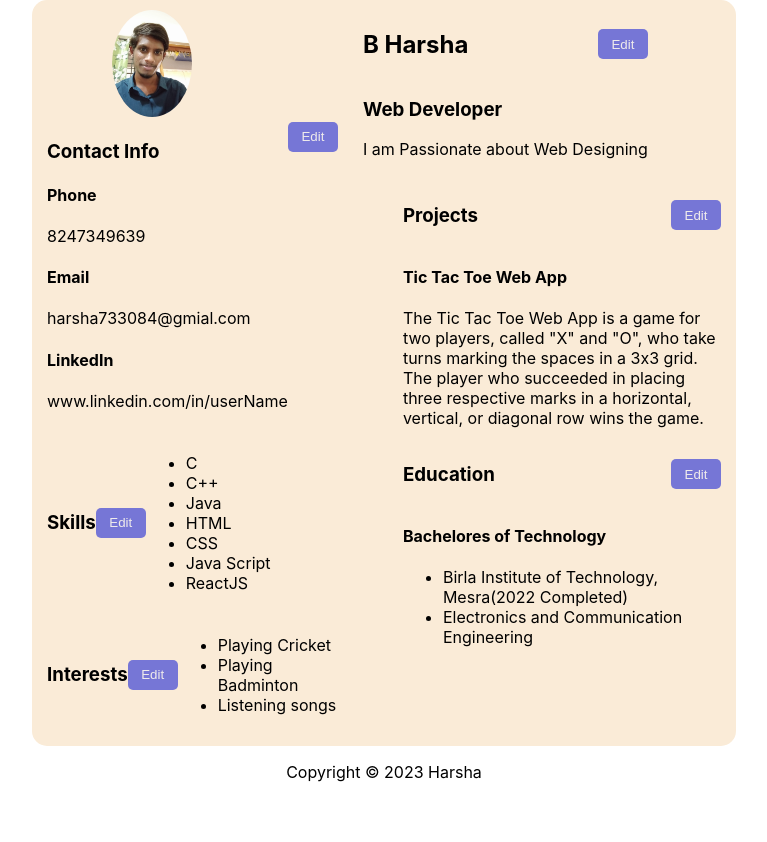
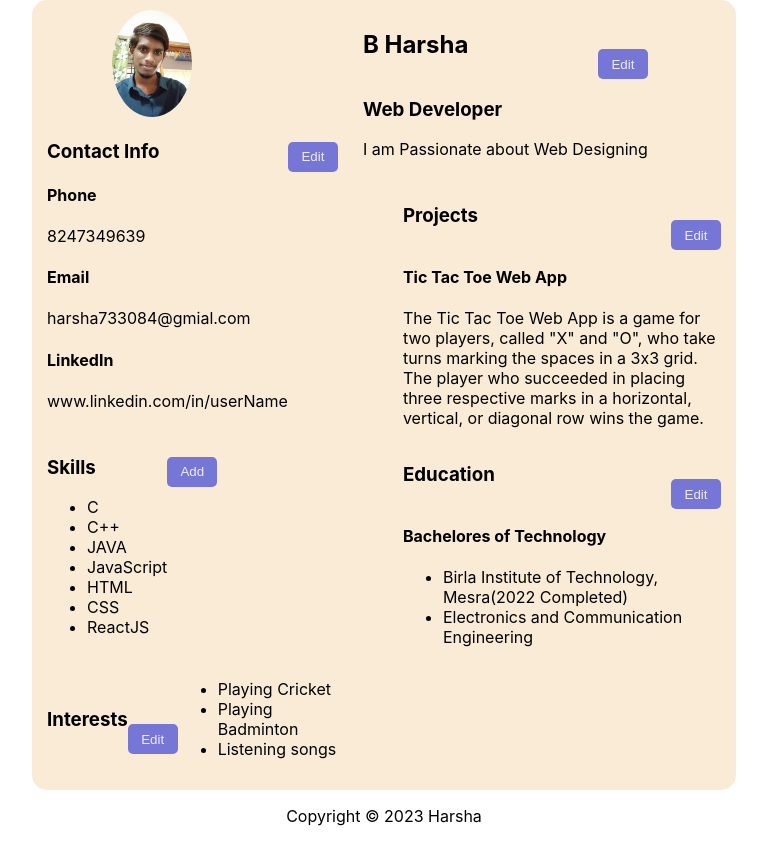
Before and after one commit to Harshahari1207/CV-Project, a React (Create React App) app: page / in a window 1280 px wide. Shown: the whole page, without its empty margins (256-1023 px from the left). Before the commit the page ends 800 px from the top, so only its background shows below. Built offline with nearby package versions, Linux system fonts and the light colour scheme.

Commit message:
Skills can be able to add now.

```diff
--- a/src/App.css
+++ b/src/App.css
@@ -26,6 +26,7 @@
 }
 
 button{
+  position: relative;
   padding: var(--pd);
   border-radius: var(--br);
   border: 0;
@@ -34,6 +35,7 @@ button{
   width: 50px;
   height: 30px;
   cursor: pointer;
+  top: 20px;
 }
 button:hover{
   background-color: var(--darSecondary);
@@ -93,12 +95,11 @@ img{
 
 }
 
+
+
 form{
   width: 300px;
   position: absolute;
-}
-
-form{
   display: flex;
   flex-direction: column;
   background-color: var(--primary);
@@ -116,6 +117,13 @@ form input{
 
 form button{
   width: 100px;
+  right: 0;
+}
+.formButtons{
+  position: relative;
+  display: flex;
+  justify-content: space-around;
+  gap: calc(var(--gap)*3);
 }
 /*
 .App-logo {
--- a/src/App.js
+++ b/src/App.js
@@ -2,6 +2,7 @@ import "./App.css";
 import { Footer } from "./components/Footer";
 import { Left } from "./components/Left";
 import { Right } from "./components/Right";
+import React from "react";
 function App() {
   return (
     <div className="App">
--- a/src/components/Skills.js
+++ b/src/components/Skills.js
@@ -1,24 +1,116 @@
+
+
 import React, { Component } from "react";
+import uniqid from "uniqid";
 
 class Skills extends Component {
+  constructor() {
+    super();
+    this.state = {
+      skill: "",
+      skills: [
+        {
+          id: uniqid(),
+          skill: "C",
+        },
+        {
+          id: uniqid(),
+          skill: "C++",
+        },
+        {
+          id: uniqid(),
+          skill: "JAVA",
+        },
+        {
+          id: uniqid(),
+          skill: "JavaScript",
+        },
+        {
+          id: uniqid(),
+          skill: "HTML",
+        },
+        {
+          id: uniqid(),
+          skill: "CSS",
+        },
+        {
+          id: uniqid(),
+          skill: "ReactJS",
+        },
+      ],
+      edit: false,
+    };
+  }
+
+  handleSkillChange = (e) => {
+    this.setState({
+      skill: e.target.value,
+    });
+  };
+  onSubmitSkill = (e) => {
+    e.preventDefault();
+    this.setState({
+      skills: this.state.skills.concat({
+        id: uniqid(),
+        skill: this.state.skill,
+      }),
+      skill: "",
+    });
+    this.toggleEdit();
+  };
+  toggleEdit = () => {
+    this.setState((prevState) => ({
+      edit: !prevState.edit,
+    }));
+  };
+
+  handleRemove = (key) => {
+    const newSkills = this.state.skills.filter((skill) => skill.id !== key);
+
+    this.setState({
+      skills: newSkills,
+    });
+  };
   render() {
+    const { skill, skills, edit } = this.state;
     return (
       <div className="skills">
-        <div className="head">
+        <div className="head1">
           <h3>Skills</h3>
-          <button>Edit</button>
-        </div>
-        <div className="body">
           <ul>
-            <li>C</li>
-            <li>C++</li>
-            <li>Java</li>
-            <li>HTML</li>
-            <li>CSS</li>
-            <li>Java Script</li>
-            <li>ReactJS</li>
+            {skills.map((skill) => {
+              return (
+                <li key={skill.id} onClick={() => this.handleRemove(skill.id)}>
+                  {skill.skill}{" "}
+                </li>
+              );
+            })}
           </ul>
         </div>
+        <button className="editToggle" type="button" onClick={this.toggleEdit}>
+          Add
+        </button>
+        {edit && (
+          <div className="skillForm">
+            <form>
+              <label htmlFor="skill">Skill</label>
+              <input
+                id="skill"
+                type="text"
+                value={skill}
+                onChange={this.handleSkillChange}
+              />
+              <div className="formButtons">
+                <button type="button" onClick={this.onSubmitSkill}>
+                  Add
+                </button>
+                <button type="button" onClick={this.toggleEdit}>
+                  Close
+                </button>
+              </div>
+            </form>
+          </div>
+        )}
       </div>
     );
   }
```
Also changed, not shown: package.json (+7 -5 lines), 1 other file (tests, documents, lock files or other folders).
